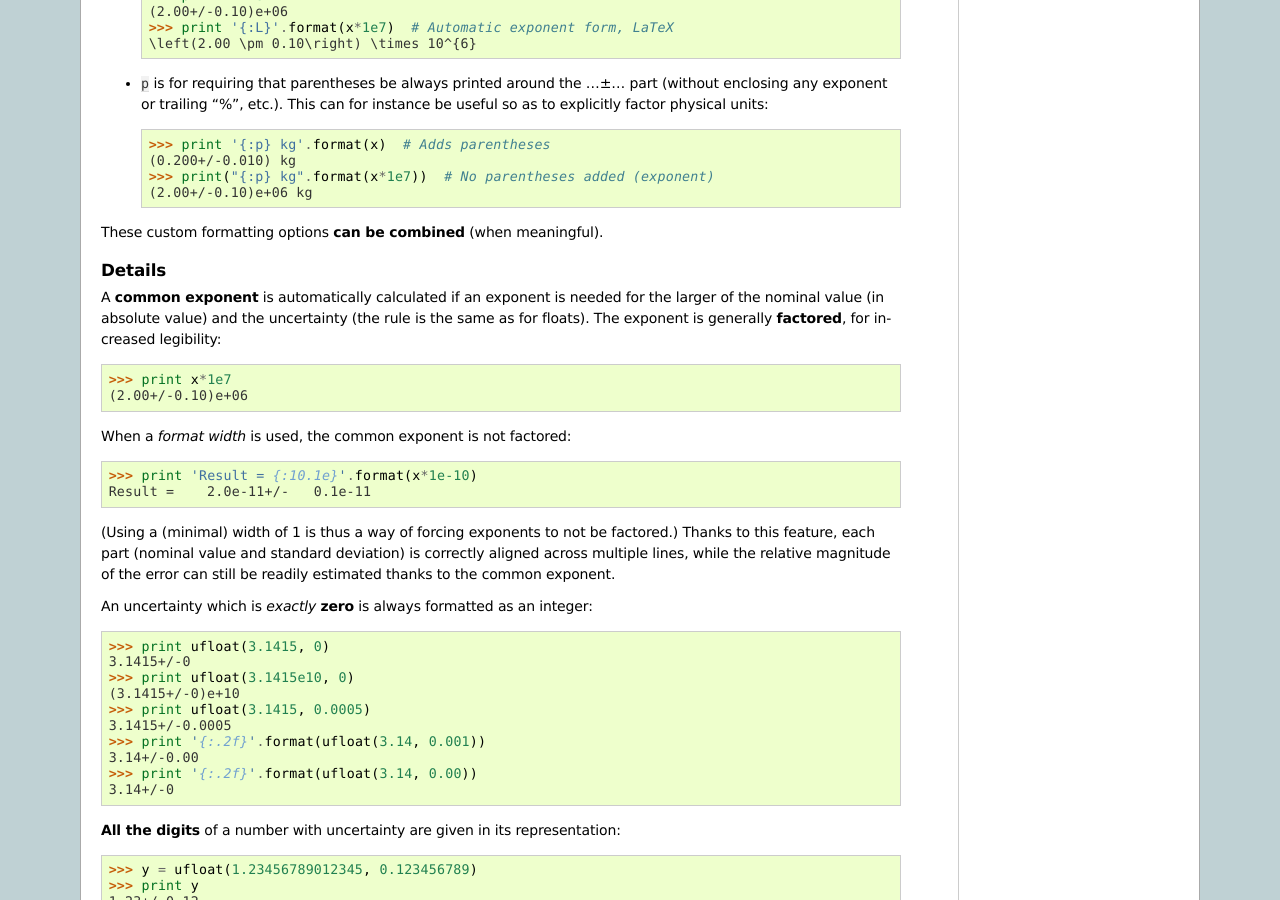
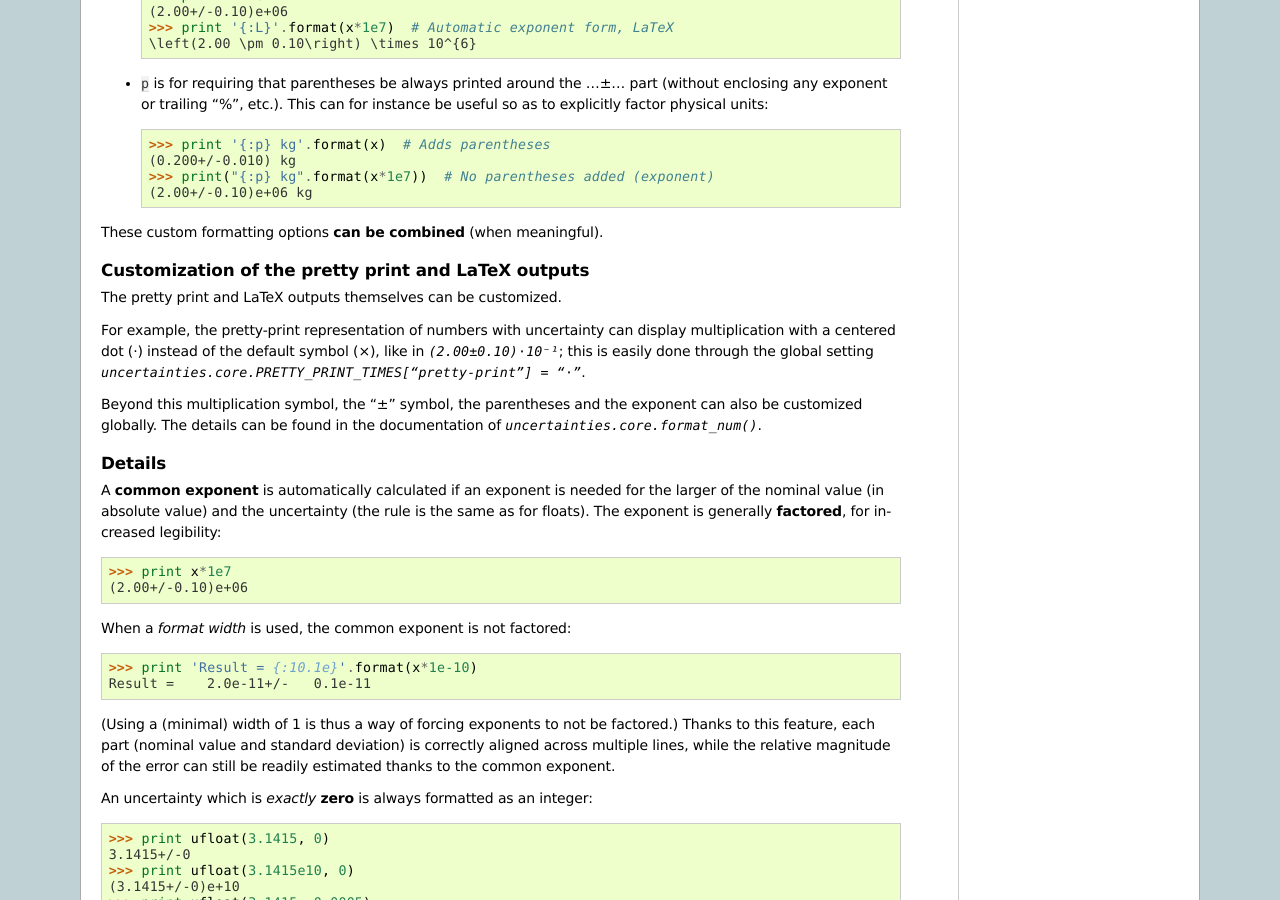
Before and after one commit to lmfit/uncertainties, a Sphinx documentation site: the page built from doc/user_guide.rst, in a window 1280 px wide and 900 px high, scrolled down 6878 px. Built offline with Sphinx 7.4.7, drawn with Linux system fonts in a browser that asks for light colours; pages that are not in the unit, such as notebooks, are missing from menus; some of the changed text lies outside the part shown.

Commit message:
Documented the new pretty-print and LaTeX format customization.

```diff
--- a/doc/user_guide.rst
+++ b/doc/user_guide.rst
@@ -504,6 +504,20 @@ formatting options. They can be added at the end of the format string:
 
 These custom formatting options **can be combined** (when meaningful).
 
+Customization of the pretty print and LaTeX outputs
+---------------------------------------------------
+
+The pretty print and LaTeX outputs themselves can be customized.
+
+For example, the pretty-print representation of numbers with uncertainty can
+display multiplication with a centered dot (⋅) instead of the default symbol
+(×), like in `(2.00±0.10)⋅10⁻¹`; this is easily done through the global setting
+`uncertainties.core.PRETTY_PRINT_TIMES["pretty-print"] = "⋅"`.
+
+Beyond this multiplication symbol, the "±" symbol, the parentheses and the
+exponent can also be customized globally. The details can be found in the
+documentation of `uncertainties.core.format_num()`.
+
 Details
 -------
 
```
